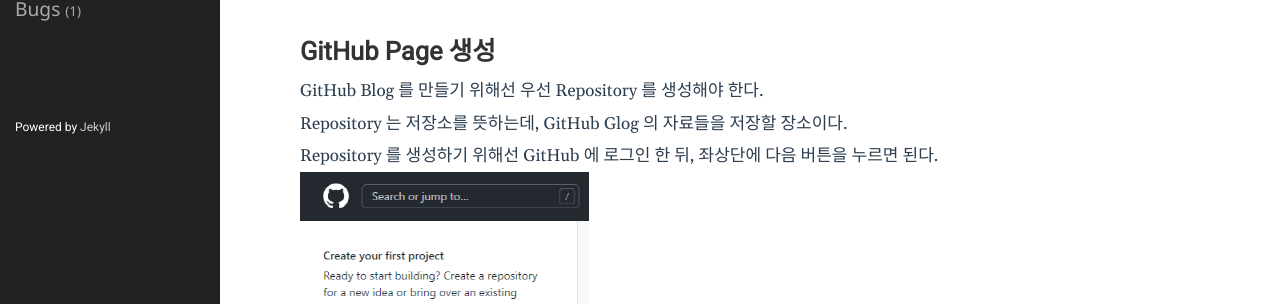
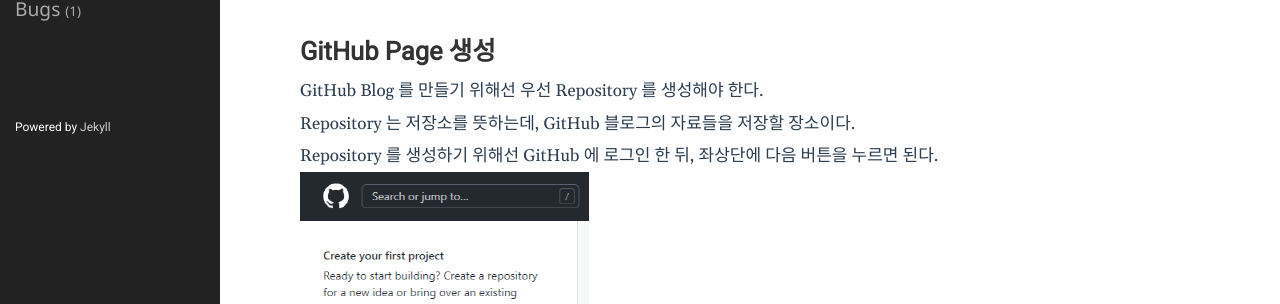
Before and after one commit to martinkang/martinkang.github.io, a Jekyll site: the page built from _posts/2021-12-20-blog-start-github.markdown, in a window 1280 px wide and 900 px high, scrolled down 342 px. Shown: the part 147-451 px from the top of the window. Built offline with Jekyll 4.4.1, drawn with Linux system fonts in a browser that asks for light colours.

Commit message:
오타수정...
오타수정...

```diff
--- a/_posts/2021-12-20-blog-start-github.markdown
+++ b/_posts/2021-12-20-blog-start-github.markdown
@@ -19,7 +19,7 @@
 
 # GitHub Page 생성
  GitHub Blog 를 만들기 위해선 우선 Repository 를 생성해야 한다.
- Repository 는 저장소를 뜻하는데, GitHub Glog 의 자료들을 저장할 장소이다.
+ Repository 는 저장소를 뜻하는데, GitHub 블로그의 자료들을 저장할 장소이다.
  Repository 를 생성하기 위해선 GitHub 에 로그인 한 뒤, 좌상단에 다음 버튼을 누르면 된다.
 ![create-repo](/assets/img/post-img/start-github-github/create-repo.png)
 <br>
```
